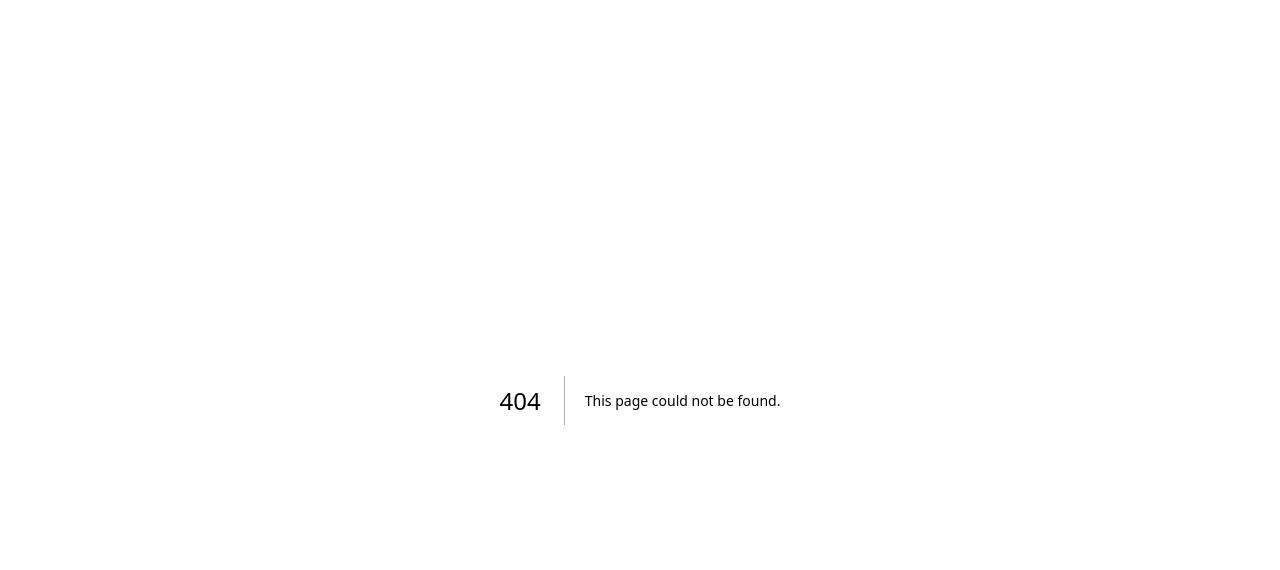
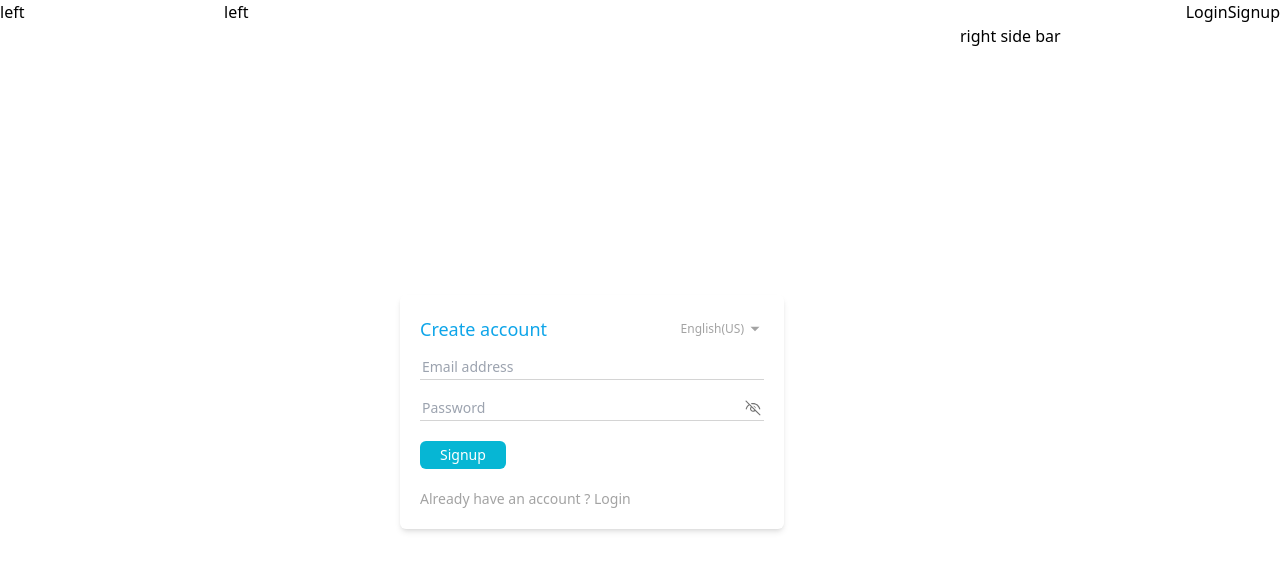
Before and after one commit to addispic/advance-nextjs-authentication, a Next.js app: page /signup in a window 1280 px wide. Before the commit this address had no page. Shown: the top 570 px of the page. Built offline with nearby package versions, Linux system fonts and the light colour scheme.

Commit message:
blogs-ii project just started & signup UI is done a bit

```diff
--- /dev/null
+++ b/app/(auth)/login/page.tsx
@@ -0,0 +1,5 @@
+export default function Login(){
+    return (
+        <div>Login</div>
+    )
+}
--- /dev/null
+++ b/app/(auth)/signup/page.tsx
@@ -0,0 +1,7 @@
+// ui
+import SignupForm from "@/app/ui/auth/SignupForm";
+export default function Signup() {
+  return <div className="w-full h-full flex items-center justify-center">
+    <SignupForm />
+  </div>;
+}
--- a/app/layout.tsx
+++ b/app/layout.tsx
@@ -1,10 +1,11 @@
 import type { Metadata } from "next";
-
 import "./globals.css";
 
+// ui
+import Header from "./ui/Header";
 
 export const metadata: Metadata = {
-  title: "Advance Authentication",
+  title: "Idea Share",
   description: "Generated by addispic",
 };
 
@@ -16,7 +17,22 @@ export default function RootLayout({
   return (
     <html lang="en">
       <body>
-        {children}
+        <div className="w-screen h-screen overflow-hidden flex">
+          {/* left */}
+          <div className="w-56 shrink-0 ">left</div>
+          {/* right content */}
+          <div className="flex-1 flex flex-col">
+            {/* header */}
+            <Header />
+            {/* contents */}
+            <div className="flex-1 flex">
+              {/* pages */}
+              <div className="flex-1">{children}</div>
+              {/* right side bar */}
+              <div className="w-80 shrink-0">right side bar</div>
+            </div>
+          </div>
+        </div>
       </body>
     </html>
   );
--- /dev/null
+++ b/app/ui/Header.tsx
@@ -0,0 +1,17 @@
+import Link from "next/link";
+
+export default function Header() {
+  return (
+    <header className="flex items-center justify-between">
+      {/* left */}
+      <div>left</div>
+      {/* right */}
+      <div>
+        <div>
+          <Link href={"/login"}>Login</Link>
+          <Link href={"/signup"}>Signup</Link>
+        </div>
+      </div>
+    </header>
+  );
+}
--- /dev/null
+++ b/app/ui/auth/SignupForm.tsx
@@ -0,0 +1,114 @@
+"use client";
+import Link from "next/link";
+import { useState } from "react";
+// icons
+import { IoMdArrowDropdown } from "react-icons/io";
+import { VscEye } from "react-icons/vsc";
+import { VscEyeClosed } from "react-icons/vsc";
+export default function SignupForm() {
+  // states
+  // email
+  const [email, setEmail] = useState("");
+  // password
+  const [password, setPassword] = useState("");
+  // is password hide
+  const [isPasswordHide, setIsPasswordHide] = useState(true);
+  // focus
+  const [focus, setFocus] = useState("");
+
+//   form submit handler
+const formSubmitHandler = () => {
+    console.log({email,password})
+}
+
+  return (
+    <div className="min-w-64 sm:min-w-72 md:min-w-80 xl:min-w-96 p-5 rounded-md overflow-hidden shadow-md">
+      {/* header */}
+      <div className="flex items-center justify-between mb-3">
+        <h3 className="text-lg text-sky-500">Create account</h3>
+        <div className="cursor-pointer flex items-center gap-x-0.5 text-xs text-neutral-400 transition-colors ease-in-out duration-150 hover:text-sky-500">
+          <span>English(US)</span>
+          <IoMdArrowDropdown className="text-lg" />
+        </div>
+      </div>
+      {/* inputs */}
+      <div>
+        {/* email */}
+        <div className="mb-4">
+          <div className={`flex items-center gap-x-1.5 border-b-[.1rem] p-0.5 transition-colors ease-in-out duration-150 ${!true ? "border-red-500" : focus === 'email' || email ? "border-cyan-500" : "border-neutral-300"}`}>
+            <input
+              className="w-full focus:ring-0 focus:outline-none bg-transparent border-none text-sm"
+              type="text"
+              placeholder="Email address"
+              value={email}
+              onChange={(e) => {
+                setEmail(e.target.value);
+              }}
+              onFocus={() => {
+                setFocus("email");
+              }}
+              onBlur={() => {
+                setFocus("");
+              }}
+            />
+          </div>
+          {/* email error */}
+          {!true && (
+            <div className="text-sm text-red-500 px-0.5">
+              <p>Email address required</p>
+            </div>
+          )}
+        </div>
+        {/* password */}
+        <div>
+          <div className="mb-5">
+            <div className={`flex items-center gap-x-1.5 border-b-[.1rem] p-0.5 transition-colors ease-in-out duration-150 ${!true ? "border-red-500" : focus === 'password' || password ? "border-cyan-500" : "border-neutral-300"}`}>
+              <input
+                className="w-full focus:ring-0 focus:outline-none bg-transparent border-none text-sm"
+                type={isPasswordHide ? "password" : "text"}
+                placeholder="Password"
+                value={password}
+                onChange={(e) => {
+                  setPassword(e.target.value);
+                }}
+                onFocus={() => {
+                  setFocus("password");
+                }}
+                onBlur={() => {
+                  setFocus("");
+                }}
+              />
+              <button className="text-neutral-500 text-lg" onClick={()=>{
+                setIsPasswordHide(!isPasswordHide)
+              }}>
+                {
+                    isPasswordHide
+                    ?
+                    <VscEyeClosed />
+                    :
+                    <VscEye />
+                }
+              </button>
+            </div>
+            {/* email error */}
+            {!true && (
+              <div className="text-sm text-red-500 px-0.5">
+                <p>Password required</p>
+              </div>
+            )}
+          </div>
+        </div>
+        {/* button */}
+        <button onClick={formSubmitHandler} className="px-5 py-1 rounded-md text-sm flex items-center justify-center bg-cyan-500 text-white transition-colors ease-in-out duration-150 hover:bg-cyan-600">
+          <span>Signup</span>
+        </button>
+        {/* link */}
+        <div className="text-sm text-neutral-400 mt-5">
+            <p>
+                Already have an account ? <Link className="font-medium transition-colors ease-in-out duration-150 hover:text-cyan-500 hover:underline" href={"/login"}>Login</Link>
+            </p>
+        </div>
+      </div>
+    </div>
+  );
+}
```
